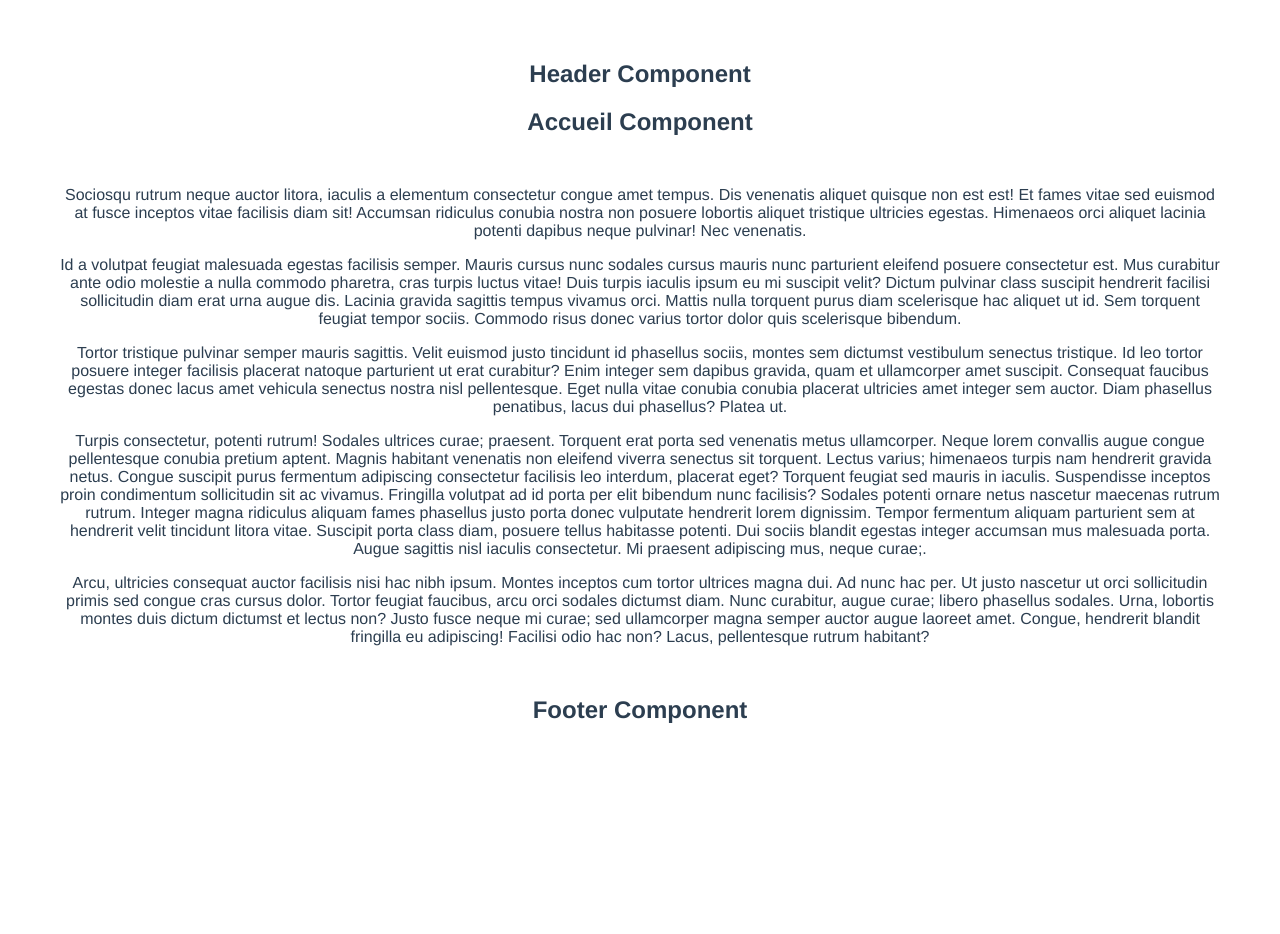
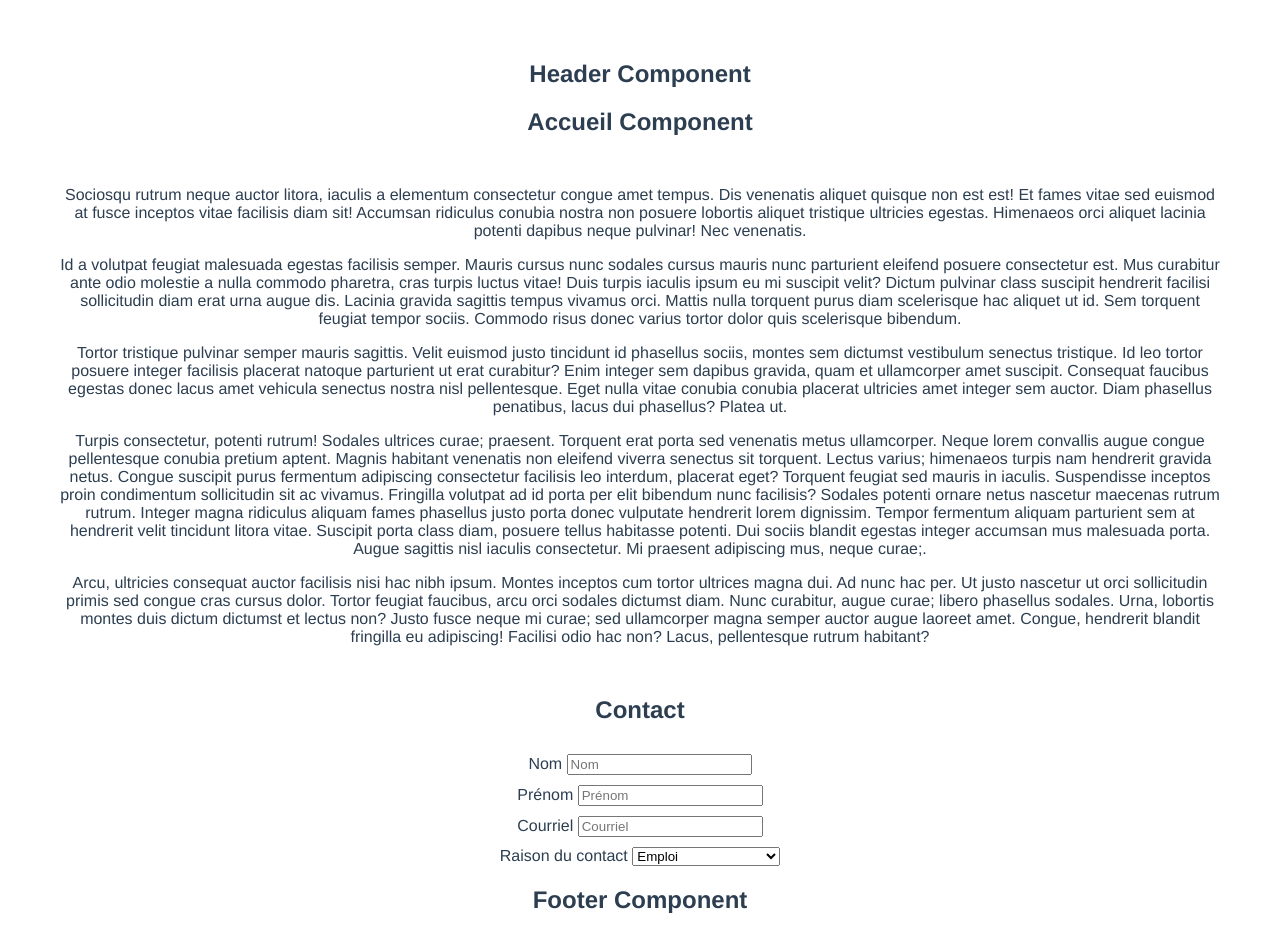
Before and after one commit to martins81-web/1017examen2ericmartins, a Vue app: page / in a window 1280 px wide. Before the commit the page ends 800 px from the top, so only its background shows below. Built offline with nearby package versions, Linux system fonts and the light colour scheme.

Commit message:
mes nouveaux composants
question 4

```diff
--- a/src/App.vue
+++ b/src/App.vue
@@ -16,6 +16,8 @@
           </p>
         </div>
     </Accueil>
+        <Contact/>
+
     <Footer/>
   </div>
 </template>
@@ -25,6 +27,7 @@ import Accueil from './views/Accueil.vue'
 import Header from './components/Header.vue'
 import Footer from './components/Footer.vue'
 import Profile from './views/Profile.vue'
+import Contact from './views/Contact.vue'
 
 export default {
   name: 'App',
@@ -37,7 +40,8 @@ export default {
     Accueil,
     Header,
     Footer,
-    Profile
+    Profile,
+    Contact
   },
   created() {
       let loggedIn = false;
--- /dev/null
+++ b/src/views/Contact.vue
@@ -0,0 +1,73 @@
+<template lang="html">
+
+  <section class="contact">
+    <h1>Contact</h1>
+    <form class="form">
+      <div  class='item'>
+        <label>Nom </label>
+        <input type="text" name="lastname" placeholder="Nom" />
+      </div>
+      <div  class='item'>
+        <label>Prénom </label>
+        <input type="text" name="firstname" placeholder="Prénom" />
+      </div>
+      <div  class='item'>
+        <label>Courriel </label>
+        <input type="text" name="email" placeholder="Courriel" />
+      </div>
+      <div  class='item'>
+        <label>Raison du contact </label>
+        <select class="sel" name="categorie">
+            <option v-for="(option, i) in dropdownOptions" :key="i"> {{ option }}</option>
+        </select>
+      </div>
+    </form>
+  </section>
+
+</template>
+
+<script lang="js">
+
+  export default  {
+    name: 'contact',
+    props: [],
+    mounted () {
+
+    },
+    data () {
+      return {
+          dropdownOptions: [
+              "Emploi",
+              "Informations",
+              "Projet",
+              "Prise de rendez-vous",
+              "Autre"
+          ]
+      }
+    },
+    methods: {
+
+    },
+    computed: {
+
+    }
+}
+
+
+</script>
+
+<style scoped>
+  .contact {
+
+  }
+  .form{
+    display: flex;
+    flex-direction: column;
+    justify-content: left;
+  }
+
+  .item{
+    margin-top: 10px;
+  }
+
+</style>
```
Also changed, not shown: src/views/Projet.vue (added, +51 -0 lines).
